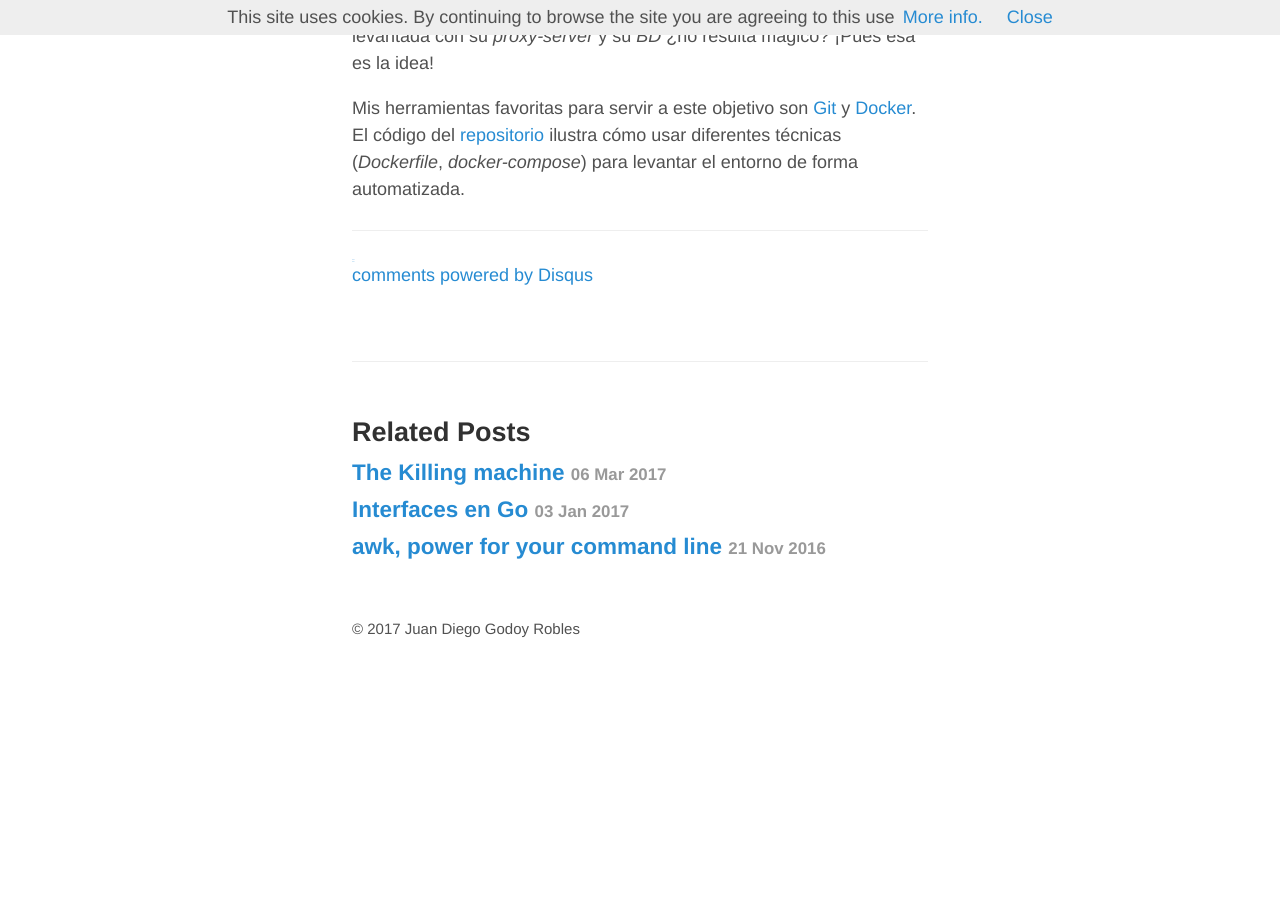
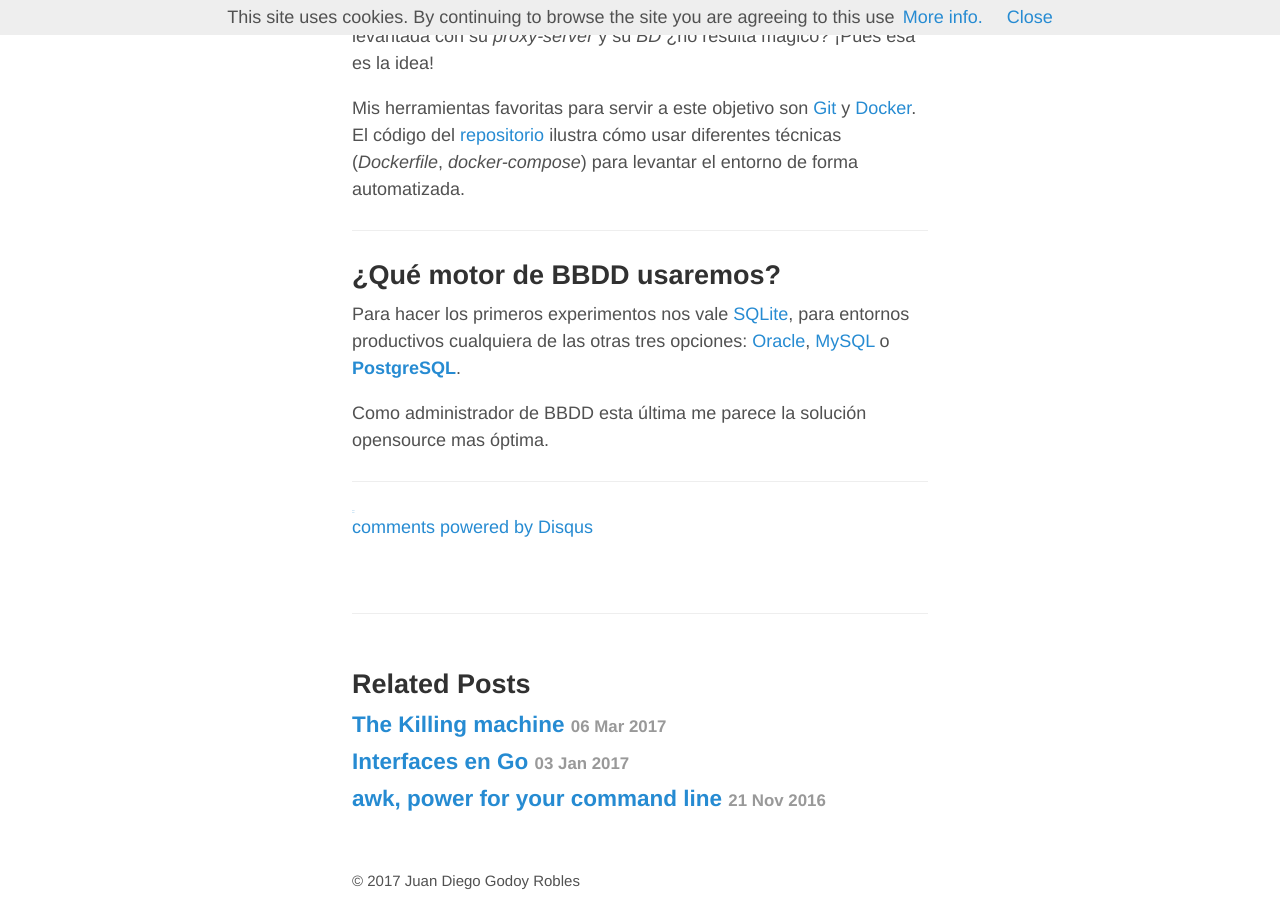
Before and after one commit to klashxx/klashxx.github.io, a Jekyll site: the page built from _posts/2017-09-22-django-vs-sysadmin.md, in a window 1280 px wide and 900 px high, scrolled down 3542 px. Built offline with Jekyll 4.4.1, drawn with Linux system fonts in a browser that asks for light colours; nearby versions of some CDN libraries; emoji names are drawn with the system emoji font; comment, search, counter and statistics services are not loaded; before the commit the page ends 4220 px from its top, so only the background shows below that; some of the changed text lies outside the part shown.

Commit message:
DB Engine

```diff
--- a/_posts/2017-09-22-django-vs-sysadmin.md
+++ b/_posts/2017-09-22-django-vs-sysadmin.md
@@ -119,6 +119,14 @@ Mis herramientas favoritas para servir a este objetivo son [Git][git] y [Docker]
 
 <hr>
 
+## ¿Qué motor de BBDD usaremos?
+
+Para hacer los primeros experimentos nos vale [SQLite][sqlite], para entornos productivos cualquiera de las otras tres opciones: [Oracle][oracle], [MySQL][mysql] o [**PostgreSQL**][postgres].
+
+Como administrador de BBDD esta última me parece la solución opensource mas óptima.
+
+<hr>
+
 [pycones2017-home]: https://2017.es.pycon.org "PyConES 2017 - Cáceres"
 [dvs-agenda]: https://2017.es.pycon.org/es/schedule/sysadmin-vs-django/ "Django vs Sysadmin - PyConES 2017"
 [dvs-slides]: https://klashxx.github.io/slides/django/ "Django vs Sysadmin - Slides"
@@ -141,3 +149,7 @@ Mis herramientas favoritas para servir a este objetivo son [Git][git] y [Docker]
 [virtualenv]: https://virtualenv.pypa.io/en/stable/# "Virtualenv"
 [git]: https://git-scm.com/ "Git"
 [docker]: https://docs.docker.com/ "Docker"
+[sqlite]: https://www.sqlite.org/ "SQLite"
+[oracle]: http://www.oracle.com/technetwork/database/index.html "Oracle"
+[mysql]: https://www.mysql.com/ "MySQL"
+[postgres]: https://www.postgresql.org/ "PostgreSQL"
```
Also changed, not shown: other parts of _posts/2017-09-22-django-vs-sysadmin.md (+1 -1 lines).
